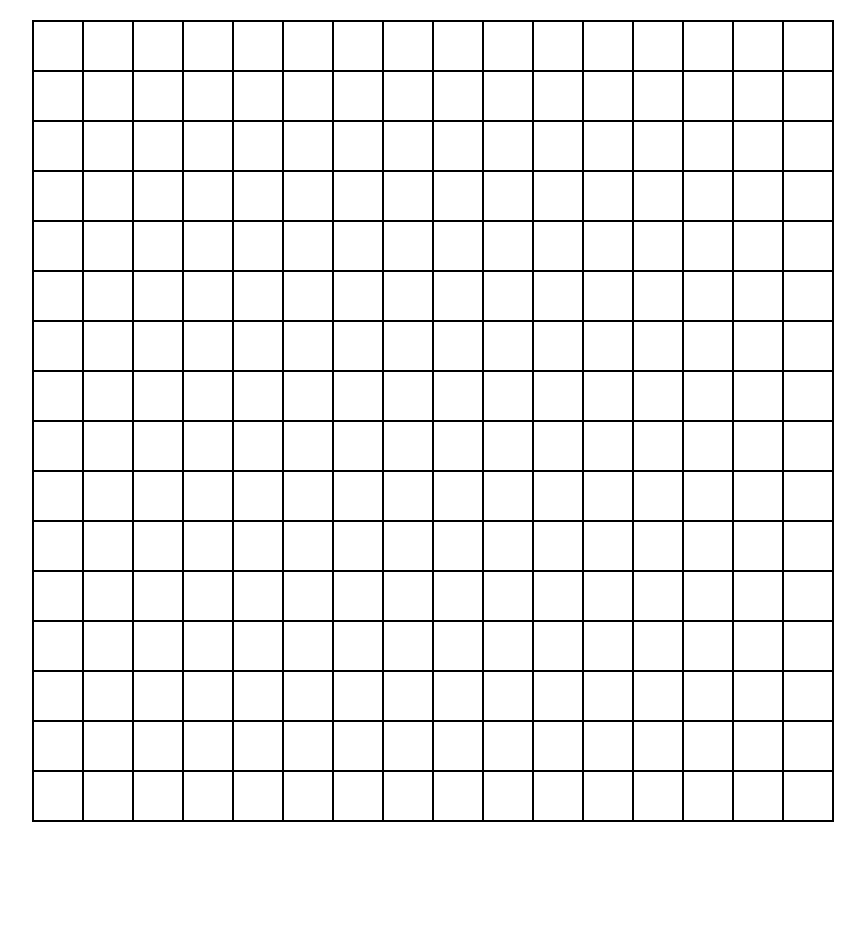
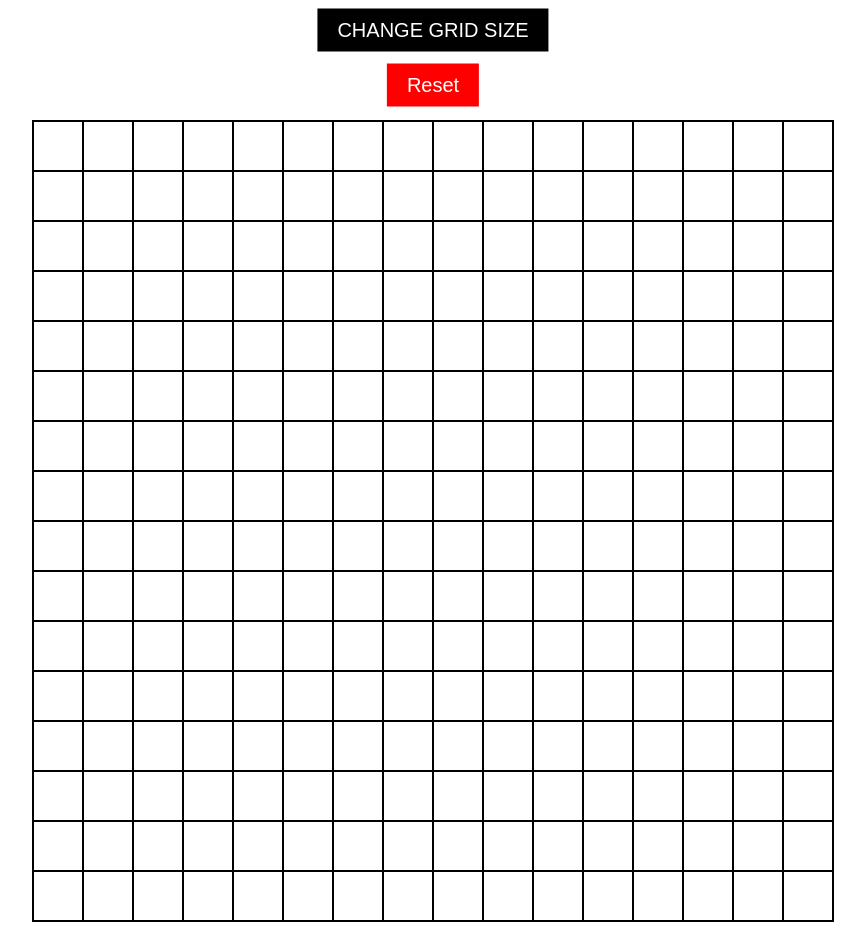
Before and after one commit to Akshat041/Etch-a-Sketch, a plain HTML site: page index.html in a window 1280 px wide. Shown: the whole page, without its empty margins (207-1072 px from the left). Before the commit the page ends 842 px from the top, so only its background shows below. Drawn offline with Linux system fonts and the light colour scheme.

Commit message:
added grid size change and reset button

```diff
--- a/index.html
+++ b/index.html
@@ -7,6 +7,11 @@
     <link rel="stylesheet" href="style.css" />
   </head>
   <body>
+    <div class="btn-container">
+      <button class="popup-btn">CHANGE GRID SIZE</button>
+      <button class="reset">Reset</button>
+    </div>
+
     <div class="grid-container"></div>
 
     <script src="script.js"></script>
--- a/script.js
+++ b/script.js
@@ -1,6 +1,8 @@
 "use strict";
 
 const container = document.querySelector(".grid-container");
+const popup = document.querySelector(".popup-btn");
+const reset = document.querySelector(".reset");
 
 const gridMaker = function (size = 16) {
   for (let i = 0; i < size; i++) {
@@ -24,7 +26,26 @@ const gridMaker = function (size = 16) {
 
   items.forEach((item) => {
     item.setAttribute("style", `border: 1px solid black`);
+    item.addEventListener("mouseover", () => {
+      item.setAttribute("style", "background-color: black");
+    });
   });
 };
 
+popup.addEventListener("click", () => {
+  const grid_size = Number(prompt("Enter new grid size"));
+  if (grid_size <= 100) {
+    container.innerHTML = "";
+    gridMaker(grid_size);
+  } else alert("Please enter size between less than 100");
+});
+
+reset.addEventListener("click", () => {
+  const items = document.querySelectorAll(".grid-item");
+
+  items.forEach((item) => {
+    item.setAttribute("style", `background: null; border: 1px solid black`);
+  });
+});
+
 gridMaker();
--- a/style.css
+++ b/style.css
@@ -2,3 +2,34 @@
   margin: 0;
   padding: 0;
 }
+
+.btn-container {
+  height: 100px;
+  position: relative;
+  display: flex;
+  gap: 100px;
+}
+
+.popup-btn,
+.reset {
+  position: absolute;
+  padding: 10px 20px;
+  font-size: 20px;
+  color: white;
+  border: none;
+}
+
+.popup-btn {
+  top: 30%;
+  left: 50%;
+  transform: translate(-50%, -50%);
+  background-color: black;
+}
+
+.reset {
+  margin-top: 50px;
+  top: 35%;
+  left: 50%;
+  transform: translate(-50%, -50%);
+  background-color: red;
+}
```
